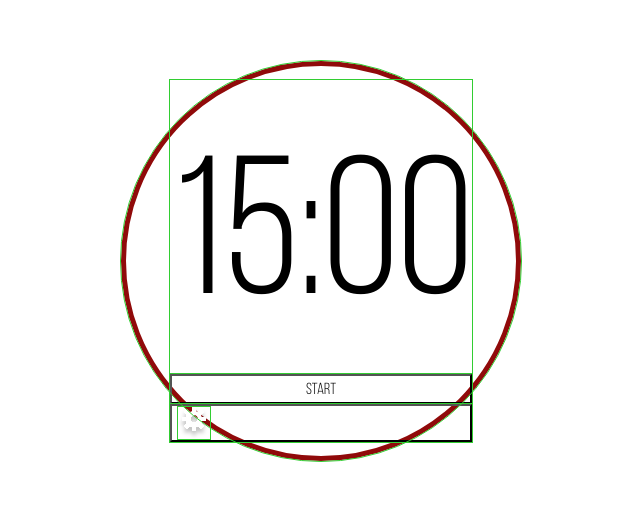
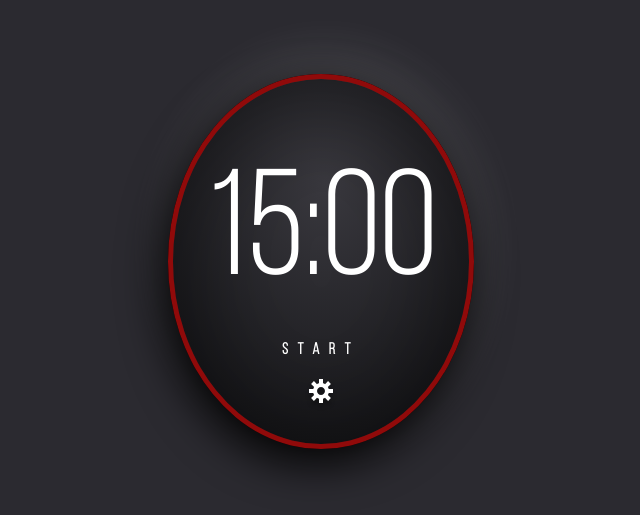
Before and after one commit to barryhanna/pomodoro-timer, a plain HTML site: page index.html in a window 1280 px wide. Shown: the part 139-654 px from the top of the page, without its empty margins (319-959 px from the left). Drawn offline with Linux system fonts and the light colour scheme.

Commit message:
improved styles

```diff
--- a/index.html
+++ b/index.html
@@ -13,11 +13,13 @@
 </head>
 
 <body>
-	<div class="timer-container">
-		<div class="timer">
-			<p class="time">15:00</p>
-			<button class="btn start">Start</button>
-			<button class="btn settings"><img src="./images/gear.svg" /></button>
+	<div class="outer">
+		<div class="timer-container">
+			<div class="timer">
+				<p class="time">15:00</p>
+				<button class="btn start">Start</button>
+				<button class="btn settings"><img src="./images/gear.svg" /></button>
+			</div>
 		</div>
 	</div>
 </body>
--- a/styles.css
+++ b/styles.css
@@ -12,7 +12,7 @@
 *::before,
 *::after {
   box-sizing: border-box;
-  outline: 1px solid limegreen;
+  /* outline: 1px solid limegreen; */
 }
 
 * {
@@ -64,26 +64,55 @@ h6 {
 body {
   display: grid;
   place-items: center;
+  background-color: #2b2a30;
 }
 
 .timer-container {
   display: grid;
   place-items: center;
-  height: 50%;
-  aspect-ratio: 1;
   border-radius: 50%;
+  padding: 2rem;
   border: 5px solid var(--clr-red);
+  background: radial-gradient(72% 72% at 51.7% 28.6%, #3a393f 0%, #17171a 100%);
+  box-shadow: inset 0px 0px 114px rgba(0, 0, 0, 0.45);
 }
 
 .timer {
   display: flex;
   flex-direction: column;
+  color: white;
 }
 
 .time {
-  font-size: 196px;
+  font-size: 150px;
 }
 
 .btn {
   background-color: transparent;
+  border: none;
+  color: white;
+  cursor: pointer;
 }
+
+.start {
+  text-align: center;
+  letter-spacing: 0.6em;
+  font-weight: bold;
+  margin-bottom: 1rem;
+}
+
+.outer {
+  background: #000000;
+  box-shadow: -5px 14px 44px #000000, 5px -16px 50px rgba(255, 255, 255, 0.15);
+  border-radius: 50%;
+}
+
+.settings {
+  display: flex;
+  justify-content: center;
+}
+
+.settings svg {
+  fill: #585858;
+  box-shadow: 0px 4px 4px rgba(0, 0, 0, 0.25);
+}
```
